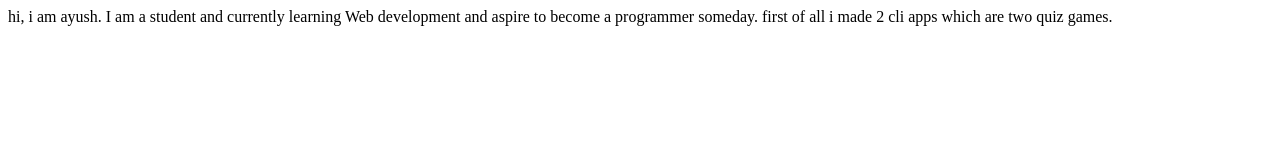
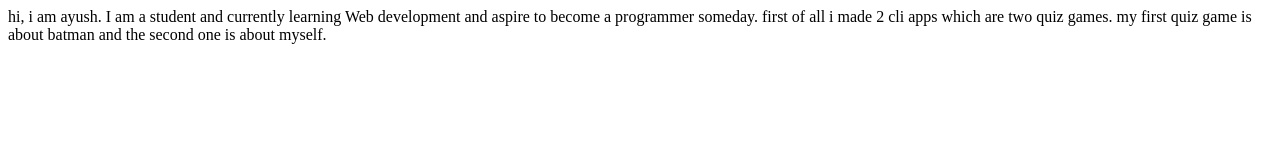
Before and after one commit to ayush6701/my-demo-website, a plain HTML site: page index.html in a window 1280 px wide. Drawn offline with Linux system fonts and the light colour scheme.

Commit message:
update index.html

```diff
--- a/index.html
+++ b/index.html
@@ -10,5 +10,6 @@
     hi, i am ayush. I am a student and currently learning Web development
     and aspire to become a programmer someday.
     first of all i made 2 cli apps which are two quiz games.
+    my first quiz game is about batman and the second one is about myself.
 </body>
 </html>
```
